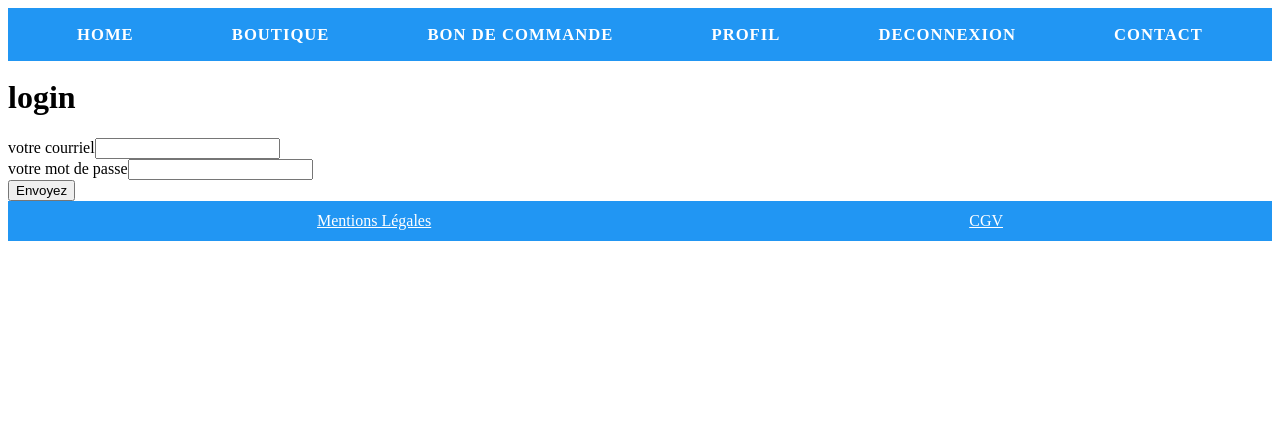
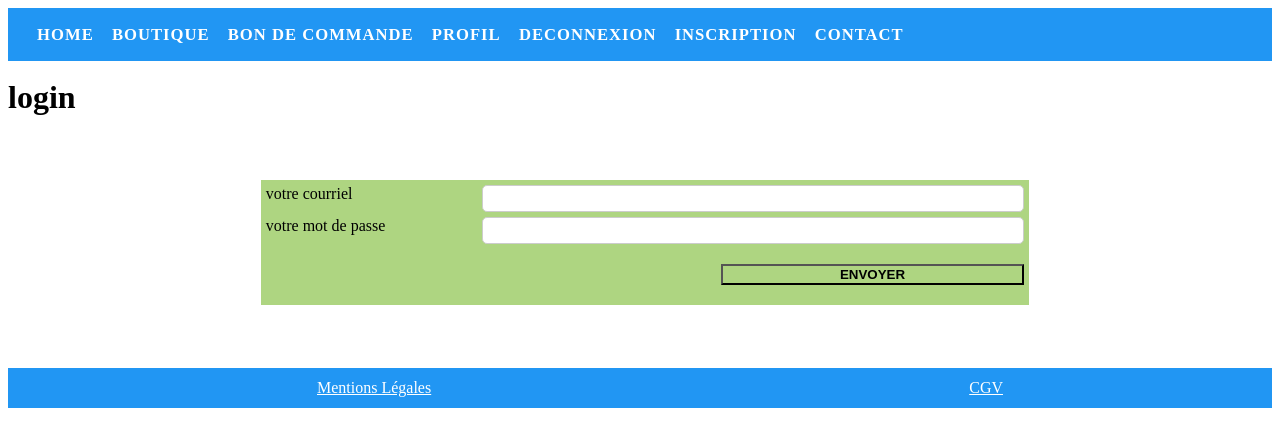
Before and after one commit to isabu77/correctionChallengePHP, a PHP site: page /www/login.php in a window 1280 px wide. Shown: the top 447 px of the page. Run offline with PHP 8.4, Linux system fonts and the light colour scheme; the visitor is signed in with stand-in values (Sample User, id 1).

Commit message:
Design en SASS et README.md 1er mai 2019

```diff
--- a/assets/css/styles.css
+++ b/assets/css/styles.css
@@ -7,6 +7,8 @@ body {
   PAGE BOUTIQUES */
   /*FIN BOUTIQUE
   	PURCHASE_ORDER */
+  /* FIN  PURCHASE_ORDER
+   PROFIL */
   /* FIN PURCHASE_ORDER
   	CONFIRMATION DE COMMANDE */
   /*FOOTER */ }
@@ -33,7 +35,7 @@ body {
       body .menu .burger:before {
         content: '☰'; }
       body .menu .burger:checked + nav {
-        height: calc(100vh - 50px);
+        height: initial;
         opacity: 0.9; }
       body .menu .burger:checked:before {
         content: 'X'; }
@@ -45,17 +47,17 @@ body {
       overflow: hidden;
       text-transform: uppercase;
       transition: height .2s;
-      width: 100%; }
+      width: 70%; }
       body .menu nav > * {
         display: block;
         letter-spacing: 1px;
         padding: 0 20px;
-        width: 100%;
+        width: 70%;
         font-size: 4vw; }
       body .menu nav ul {
         list-style-type: none; }
         body .menu nav ul li {
-          text-align: center; }
+          text-align: left; }
           body .menu nav ul li a {
             color: #FFFFFF;
             text-decoration: none; }
@@ -83,11 +85,63 @@ body {
     text-align: justify; }
   body #boutiques .bieres .price {
     text-align: right; }
-  body #formPurchase .form label {
-    display: block; }
-  body #formPurchase .form input {
-    width: 100%;
-    border: 1px solid black; }
+  body #formPurchase {
+    padding: 5px;
+    background-color: #AED581; }
+    body #formPurchase table {
+      width: 100%; }
+      body #formPurchase table tr th {
+        font-family: initial; }
+      body #formPurchase table tr td {
+        text-align: center; }
+        body #formPurchase table tr td input {
+          width: 30%;
+          margin-bottom: 5px;
+          padding: 5px;
+          color: #333;
+          border: 1px solid #ccc;
+          border-radius: 5px;
+          outline: 0; }
+    body #formPurchase button {
+      width: 40%;
+      margin-top: 2%;
+      margin-left: 60%;
+      margin-bottom: 2%;
+      font-weight: bold;
+      text-transform: uppercase;
+      background-color: #AED581; }
+    body #formPurchase .form label {
+      display: block; }
+    body #formPurchase .form input {
+      width: 90%;
+      margin-left: 1px;
+      margin-bottom: 5px;
+      padding: 5px;
+      color: #333;
+      border: 1px solid #ccc;
+      border-radius: 5px;
+      outline: 0; }
+  body .formProfil {
+    padding: 5px;
+    background-color: #AED581; }
+    body .formProfil button {
+      font-weight: bold;
+      text-transform: uppercase;
+      background-color: #AED581;
+      width: 40%;
+      margin-top: 2%;
+      margin-left: 60%;
+      margin-bottom: 2%; }
+    body .formProfil .form-group label {
+      display: block; }
+    body .formProfil .form-group input {
+      width: 98%;
+      margin-bottom: 5px;
+      padding: 5px;
+      color: #333;
+      border: 1px solid #ccc;
+      border-radius: 5px;
+      outline: 0; }
   body #commandSection table {
     width: 100%; }
     body #commandSection table tr th {
@@ -154,18 +208,42 @@ body {
 
   /* PURCHASE_ORDER */
   #formPurchase {
-    width: 33%;
+    width: 60%;
     margin-top: 5%;
-    margin-left: 33%;
+    margin-left: 20%;
     margin-bottom: 5%; }
     #formPurchase .form_row {
       display: flex;
-      justify-content: space-between; }
+      justify-content: space-around; }
     #formPurchase table {
       width: 100%; }
 
+  /* FIN  PURCHASE_ORDER
+   PROFIL */
+  .formProfil {
+    width: 60%;
+    margin-top: 5%;
+    margin-left: 20%;
+    margin-bottom: 5%; }
+    .formProfil .form-group {
+      display: flex;
+      justify-content: space-between; }
+      .formProfil .form-group label {
+        width: 40%;
+        display: inline-block; }
+      .formProfil .form-group input {
+        width: 55%;
+        margin-bottom: 5px;
+        padding: 5px;
+        color: #333;
+        border: 1px solid #ccc;
+        border-radius: 5px;
+        outline: 0; }
+    .formProfil table {
+      width: 100%; }
+
   /* FIN PURCHASE_ORDER
-   FOOTER */
+  FOOTER */
   footer {
     height: 5vh;
     display: flex;
--- a/assets/sass/_mdlg.scss
+++ b/assets/sass/_mdlg.scss
@@ -65,19 +65,49 @@
   /* PURCHASE_ORDER */
 
   #formPurchase {
-    width: 33%;
+    width: 60%;
     margin-top: 5%;
-    margin-left: 33%;
+    margin-left: 20%;
     margin-bottom: 5%;
     .form_row {
       display: flex;
-      justify-content: space-between;
+      justify-content: space-around;
     }
     table {
       width: 100%;
     }
   }
-  /* FIN PURCHASE_ORDER
+
+   /* FIN  PURCHASE_ORDER
+    PROFIL */
+
+  .formProfil {
+    width: 60%;
+    margin-top: 5%;
+    margin-left: 20%;
+    margin-bottom: 5%;
+    .form-group {
+      display: flex;
+      justify-content: space-between;
+      label {
+        width: 40%;
+        display: inline-block;
+      }
+      input {
+        width: 55%;
+        margin-bottom: 5px;
+        padding: 5px;
+        color : #333;
+        border: 1px solid #ccc;
+        border-radius: 5px;
+        outline: 0;
+      }
+    }
+    table {
+      width: 100%;
+    }
+  }
+   /* FIN PURCHASE_ORDER
    FOOTER */
   footer {
     height: 5vh;
--- a/assets/sass/styles.scss
+++ b/assets/sass/styles.scss
@@ -26,7 +26,7 @@ body {
 			}
 			&:checked {
 				&+ nav {
-					height: calc(100vh - 50px);
+					height: initial;
 					opacity: 0.9;
 				}
 				&:before {
@@ -42,18 +42,18 @@ body {
 			overflow:hidden;
 			text-transform:uppercase;
 			transition:height .2s;
-			width: 100%;
+			width: 70%;
 			& > * {
 				display: block;
 				letter-spacing: 1px;
 				padding: 0 20px;
-				width: 100%;
+				width: 70%;
 				font-size: 4vw;
 			}
 			ul {
 				list-style-type: none;
 				li {
-					text-align: center;
+					text-align: left;
 					a {
 						color: #FFFFFF;
 						text-decoration: none;
@@ -110,14 +110,84 @@ body {
 		PURCHASE_ORDER */
 
 	#formPurchase {
-		.form {
+		padding: 5px;
+		background-color: #AED581;
+		table {
+			width: 100%;
+			tr {
+				th {
+					font-family: initial;
+				}
+				td {
+					text-align: center;
+					input{
+						width: 30%;
+						margin-bottom: 5px;
+						padding: 5px;
+						color : #333;
+						border: 1px solid #ccc;
+						border-radius: 5px;
+						outline: 0;
+
+					}
+				}
+			}
+		}
+		button{
+		    width: 40%;
+		    margin-top: 2%;
+		    margin-left: 60%;
+		    margin-bottom: 2%;
+			font-weight: bold;
+			text-transform: uppercase;
+			background-color: #AED581;
+		}
+	.form {
+		label {
+			display: block;
+		}
+		input {
+			width: 90%;
+		    margin-left: 1px;
+			margin-bottom: 5px;
+			padding: 5px;
+			color : #333;
+			border: 1px solid #ccc;
+			border-radius: 5px;
+			outline: 0;
+		}
+
+		}
+	}
+
+   /* FIN  PURCHASE_ORDER
+    PROFIL */
+	.formProfil {
+		padding: 5px;
+		background-color: #AED581;
+		button{
+			font-weight: bold;
+			text-transform: uppercase;
+				background-color: #AED581;
+		    width: 40%;
+		    margin-top: 2%;
+		    margin-left: 60%;
+		    margin-bottom: 2%;
+		}
+		.form-group {
 			label {
 				display: block;
 			}
 			input {
-				width: 100%;
-				border: 1px solid black;
+				width: 98%;
+				margin-bottom: 5px;
+				padding: 5px;
+				color : #333;
+				border: 1px solid #ccc;
+				border-radius: 5px;
+				outline: 0;
 			}
+
 		}
 	}
 
--- a/includes/function.php
+++ b/includes/function.php
@@ -126,7 +126,7 @@ function userOnly($verify=false){//:array|void|boolean
 		session_start();
 	}
 	// est pas defini et false
-	if(!$_SESSION["auth"]){
+	if(!isset($_SESSION["auth"]) || !$_SESSION["auth"]){
 		if($verify){
 			return false;
 		//exit();
--- a/includes/header.php
+++ b/includes/header.php
@@ -22,8 +22,9 @@ $connect = userOnly(true);
 					<li><a href="<?= uri("profil.php") ?>">profil</a></li>
 					<li><a href="<?= uri("index.php?deconnect") ?>">deconnexion</a></li>
 				<?php else: ?>
-				<li><a href="<?= uri("login.php") ?>">Connexion</a></li>
+					<li><a href="<?= uri("login.php") ?>">Connexion</a></li>
 				<?php endif; ?>
+				<li><a href="<?= uri("userAction.php") ?>">Inscription</a></li>
 				<li><a href="#">Contact</a></li>
 			</ul>
 		</nav>
--- a/index.php
+++ b/index.php
@@ -3,7 +3,7 @@ require_once 'includes/function.php';
 
 if(isset($_GET["deconnect"])){
 	if (session_status() != PHP_SESSION_ACTIVE){
-	session_start();
+		session_start();
 	}
 	unset($_SESSION["auth"]);
 }
--- a/login.php
+++ b/login.php
@@ -22,11 +22,11 @@ if(!empty($_POST)){
 require 'includes/header.php';
 
 echo 	'<h1>login</h1>'.
-		'<form method="POST" name="inscription" action="">'.
+		'<form method="POST" name="inscription" action="" class="formProfil">'.
   		input("mail", "votre courriel","", "email").
   		input("password", "votre mot de passe","", "password").
   		input("robot", "","", "hidden").
-  		"<button type=\"submit\">Envoyez</button>".
+  		"<button type=\"submit\">Envoyer</button>".
   		'</form>';
 
 
--- a/profil.php
+++ b/profil.php
@@ -106,7 +106,7 @@ if(isset($_SESSION['error'])) {
 	unset($_SESSION["error"]); //Supprime la SESSION['error']
 }
 
-echo	'<hr /><form method="POST" name="inscription" action="">'.
+echo	'<hr /><form method="POST" name="inscription" action="" class="formProfil">'.
  		input("lastname", "votre nom",$user["lastname"]).
  		input("firstname", "votre prénom",$user["firstname"]).
  		input("address", "votre adresse",$user["address"]).
@@ -120,7 +120,7 @@ echo	'<hr /><form method="POST" name="inscription" action="">'.
   		"<button type=\"submit\">Envoyez</button>".
   		'</form><hr />';
 
-echo 	'<form method="POST" name="inscription" action="">'.
+echo 	'<form method="POST" name="inscription" action="" class="formProfil">'.
   		input("passwordOld", "votre ancien mot de passe","", "password").
   		input("password", "votre mot de passe","", "password").
   		input("passwordVerify", "confirmez votre mot de passe","", "password").
--- a/purchase_order.php
+++ b/purchase_order.php
@@ -12,7 +12,7 @@ $beerArray = $statement->fetchAll();
 
 include 'includes/header.php';
 ?>
-
+	<h1>Bon de Commande</h1><hr />
 	<form method="POST" action="<?= uri("calculPrice.php") ?>" id="formPurchase">
 		<div class="form_row">
 			<div class="form">
--- a/userAction.php
+++ b/userAction.php
@@ -93,7 +93,7 @@ if(!empty($_POST)){
 require 'includes/header.php';
 
 echo 	'<h1>Inscription</h1>'.
-		'<form method="POST" name="inscription" action="">'.
+		'<form method="POST" name="inscription" action="" class="formProfil">'.
  		input("lastname", "votre nom","").
  		input("firstname", "votre prénom","").
  		input("address", "votre adresse","").
@@ -106,7 +106,7 @@ echo 	'<h1>Inscription</h1>'.
   		input("password", "votre mot de passe","", "password").
   		input("passwordVerify", "confirmez votre mot de passe","", "password").
   		input("robot", "","", "hidden").
-  		"<button type=\"submit\">Envoyez</button>".
+  		"<button type=\"submit\">Envoyer</button>".
   		'</form>';
 
 
```
Also changed, not shown: boutique.php (+13 -5 lines), README.md (added).
